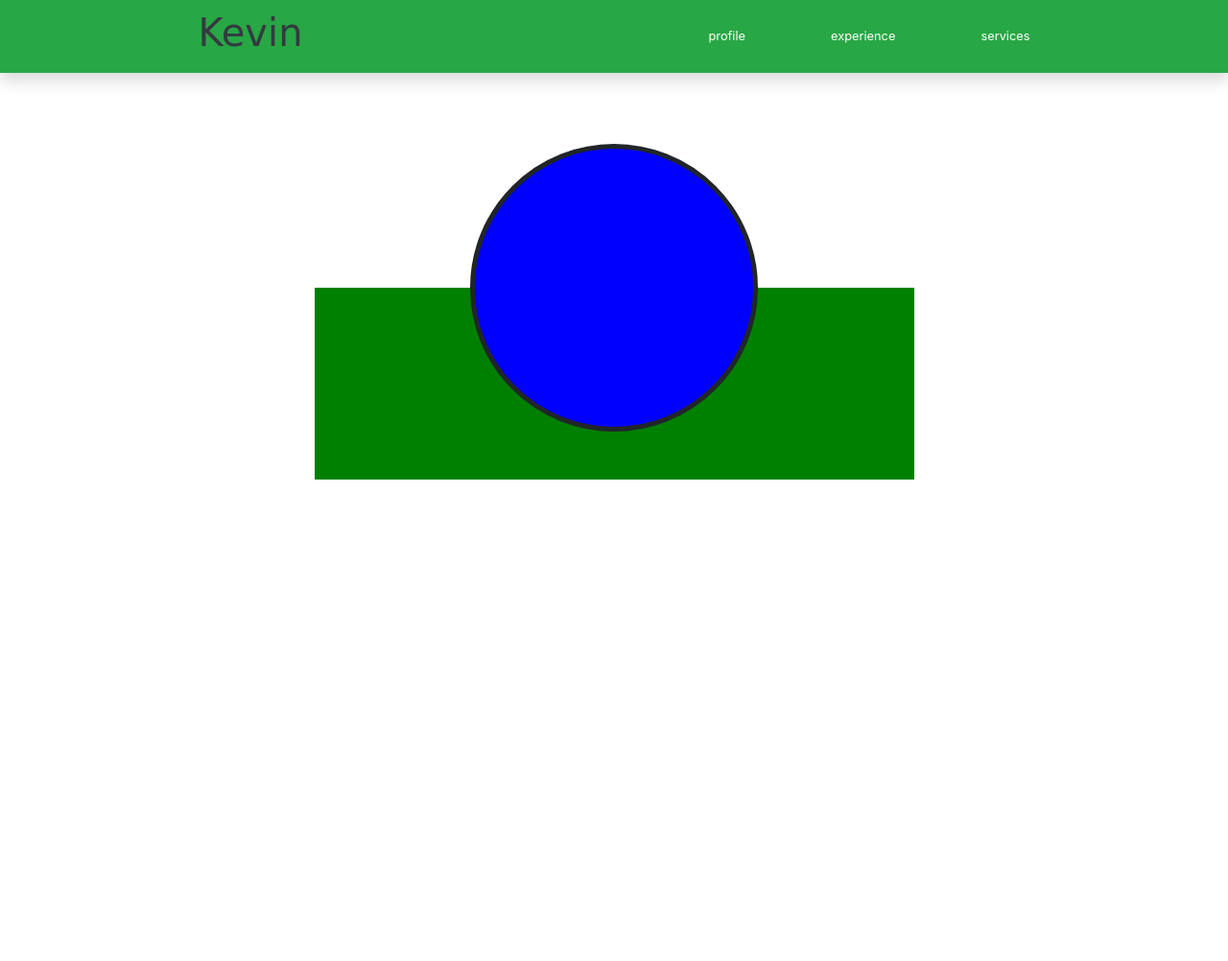
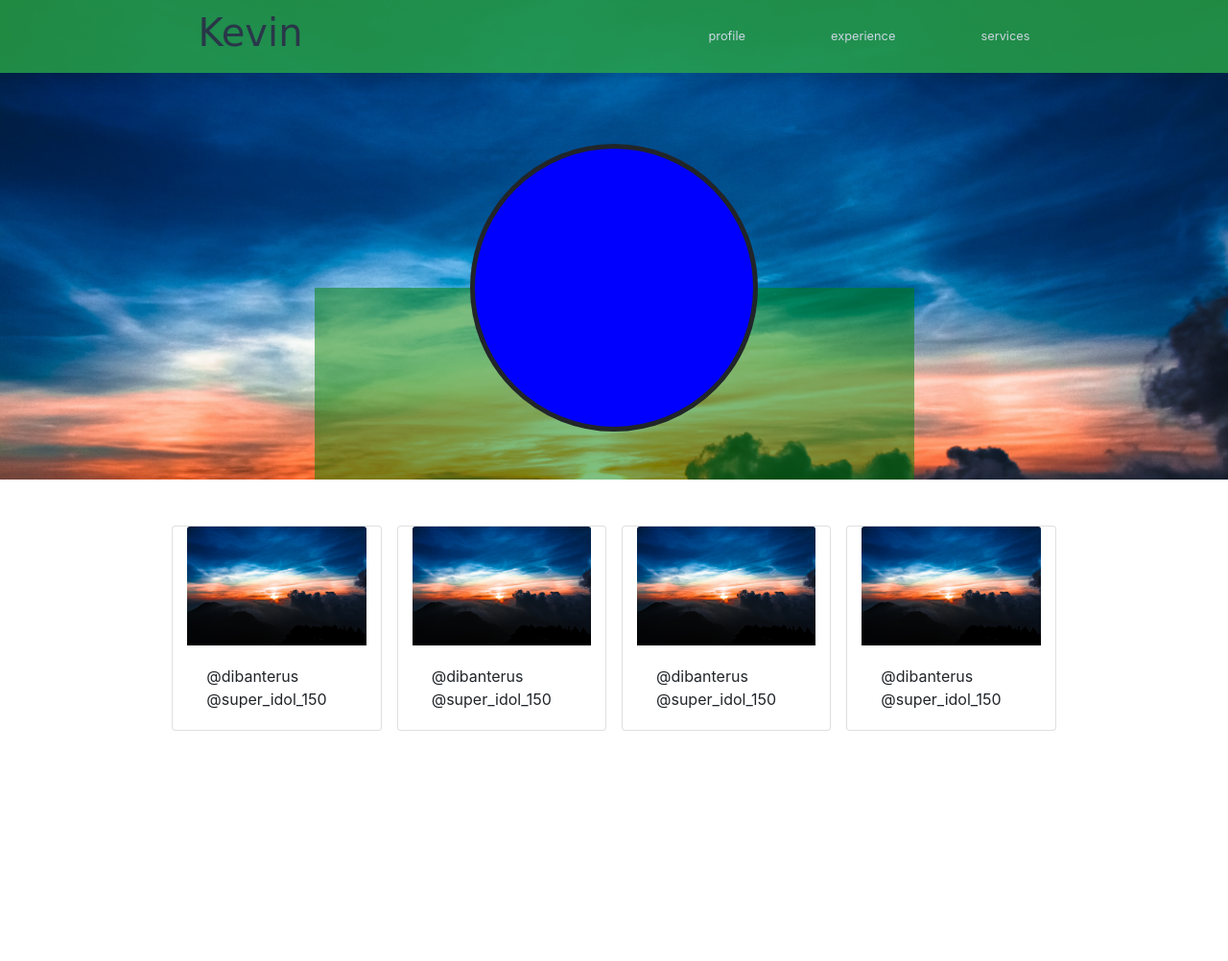
Before and after one commit to chalsen/project-portofolio-pajak, a PHP site: page / in a window 1280 px wide. Shown: the top 1002 px of the page at 96% size. Run offline with PHP 8.4, Linux system fonts and the light colour scheme.

Commit message:
menambahkan file backheader dan memodifikasi file index.html(menambahkan cardview dan opacity)dan juga memodifikasi style.css(menambahkan width kotak profile)

```diff
--- a/index.html
+++ b/index.html
@@ -31,6 +31,7 @@
                 </nav>
             </div>
         </div>
+
         <div class="profile row">
             <div class="col-lg-3 col-md-3">
 
@@ -40,11 +41,37 @@
                 <div class="kotak"></div>
             </div>
         </div>
-            <div class="content">
+        <div class="row">
+            <div class="backheader col-lg-12 col-md-12 position-absolute">
 
             </div>
         </div>
-
+        <div class="row mt-5 d-flex justify-content-center">
+                <div class="card col-lg-2 col-md-2 mx-2">
+                    <img src="picture/backheader.jpg" class="card-img-top" alt="...">
+                    <div class="card-body">
+                      <p class="card-text">@dibanterus @super_idol_150</p>
+                    </div>
+                </div>
+                <div class="card col-lg-2 col-md-2 mx-2">
+                    <img src="picture/backheader.jpg" class="card-img-top" alt="...">
+                    <div class="card-body">
+                      <p class="card-text">@dibanterus @super_idol_150</p>
+                    </div>
+                </div>
+                <div class="card col-lg-2 col-md-2 mx-2">
+                    <img src="picture/backheader.jpg" class="card-img-top" alt="...">
+                    <div class="card-body">
+                      <p class="card-text">@dibanterus @super_idol_150</p>
+                    </div>
+                </div>
+                <div class="card col-lg-2 col-md-2 mx-2">
+                    <img src="picture/backheader.jpg" class="card-img-top" alt="...">
+                    <div class="card-body">
+                      <p class="card-text">@dibanterus @super_idol_150</p>
+                    </div>
+                </div>
+        </div>
         <br><br><br><br><br> <br><br><br> <br><br><br><br><br><br><br><br><br><br><br><br><br><br><br><br><br><br><br><br><br><br><br><br><br><br><br> ase
         <script>
 
--- a/style.css
+++ b/style.css
@@ -24,6 +24,7 @@ nav{
     justify-content:space-around;
     align-items:center;
     z-index:1;
+    opacity: 80%;
 
 
 
@@ -158,6 +159,7 @@ nav ul li{
     left: 50%;
     transform: translateX(-50%) translateY(-50%);
     background-color: blue;
+    z-index: 1;
 
 }
 
@@ -167,6 +169,7 @@ nav ul li{
     padding: 15px;
     height: 200px;
     background: green;
+    opacity: 50%;
 
 }
 /*
@@ -181,3 +184,25 @@ nav ul li{
     margin-top: 300px;
 
 }
+
+.backheader{
+
+    height: 500px;
+    top: 0;
+    right: 0;
+    left: 0;
+    background-image: url(picture/backheader.jpg);
+    z-index: -1;
+    background-attachment: fixed;
+    background-repeat: no-repeat;
+    background-size: cover;
+}
+
+/* .kotak1{
+
+    padding: 15px;
+    height: 200px;
+    background: green;
+
+
+} */
```
Also changed, not shown: picture/backheader.jpg (added). Lines whose indentation alone changed are shown as unchanged.
